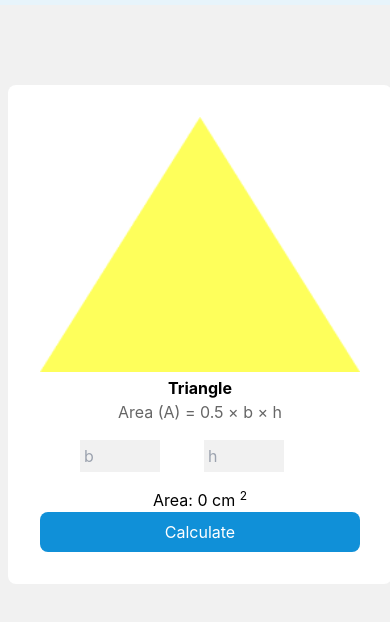
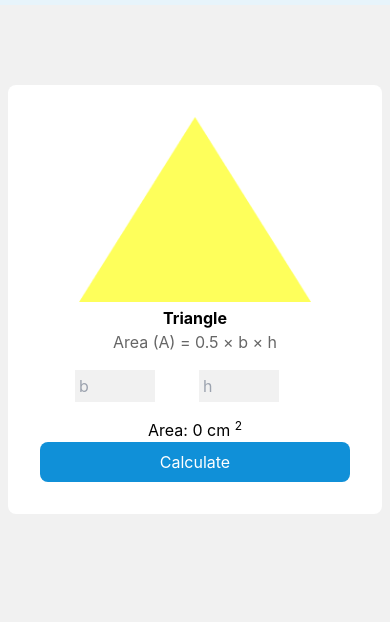
Before and after one commit to shihab-shamim/Geometry, a plain HTML site: page index.html in a window 390 px wide. Shown: the part 120-742 px from the top of the page. Drawn offline with nearby package versions, Linux system fonts and the light colour scheme.

Commit message:
responsive

```diff
--- a/index.html
+++ b/index.html
@@ -22,9 +22,9 @@
               <main class="mt-20 grid grid-cols-1 md:grid-cols-3 gap-8 px-2 md:p-0">
                 <!-- Triangle -->
 
-                <div class="shape-card w-96 bg-[#FFFFFF]">
+                <div class="shape-card md:w-96 bg-[#FFFFFF]">
 
-                        <img class="flex justify-center items-center w-80" src="images/triangle.png" alt="">
+                        <img class="flex justify-center items-center w-3/4 mx-auto md:w-80" src="images/triangle.png" alt="">
 
                     <h2 class="text-black font-bold mt-1">Triangle</h2>
                     <p class="formula">Area (A) = 0.5 × b × h</p>
```
